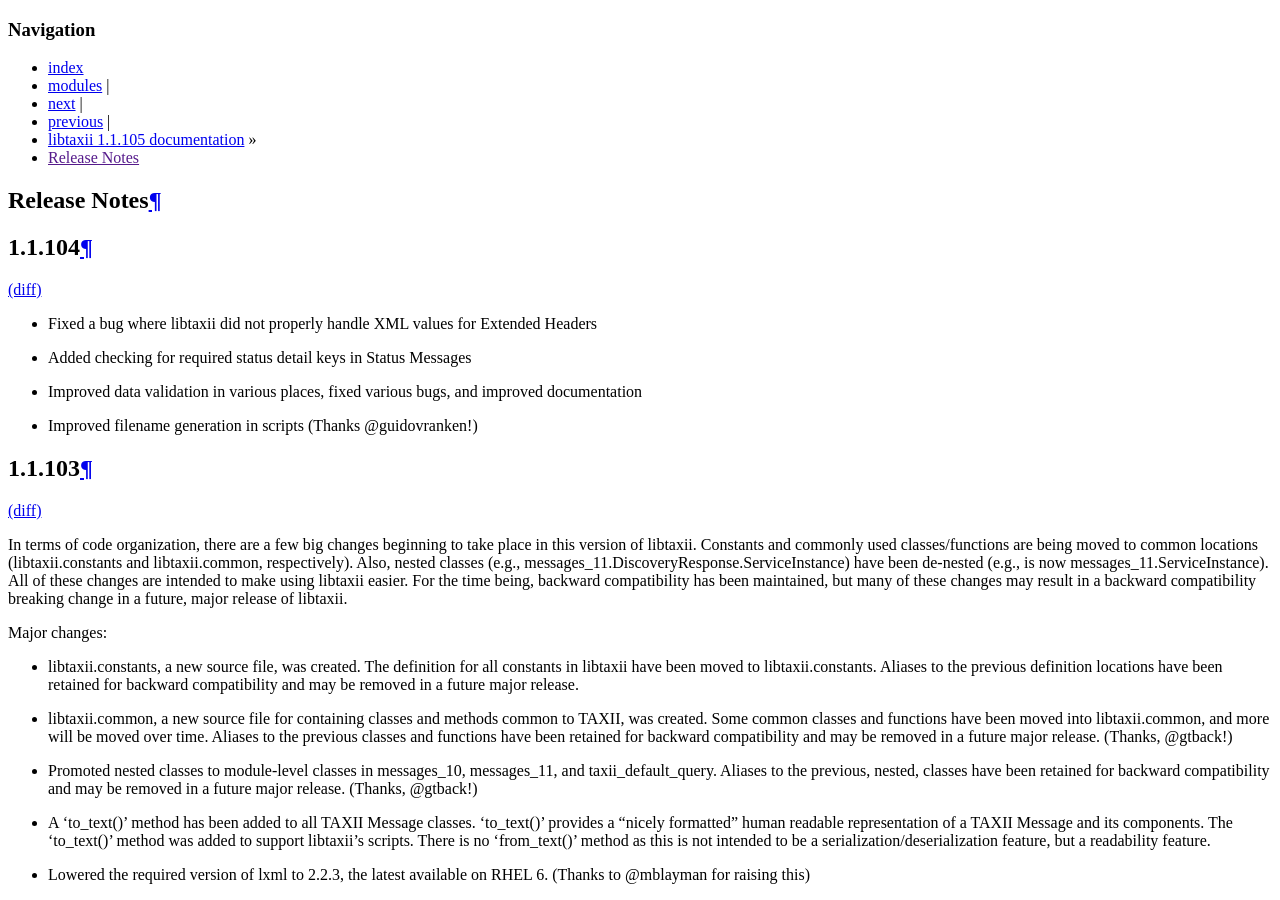
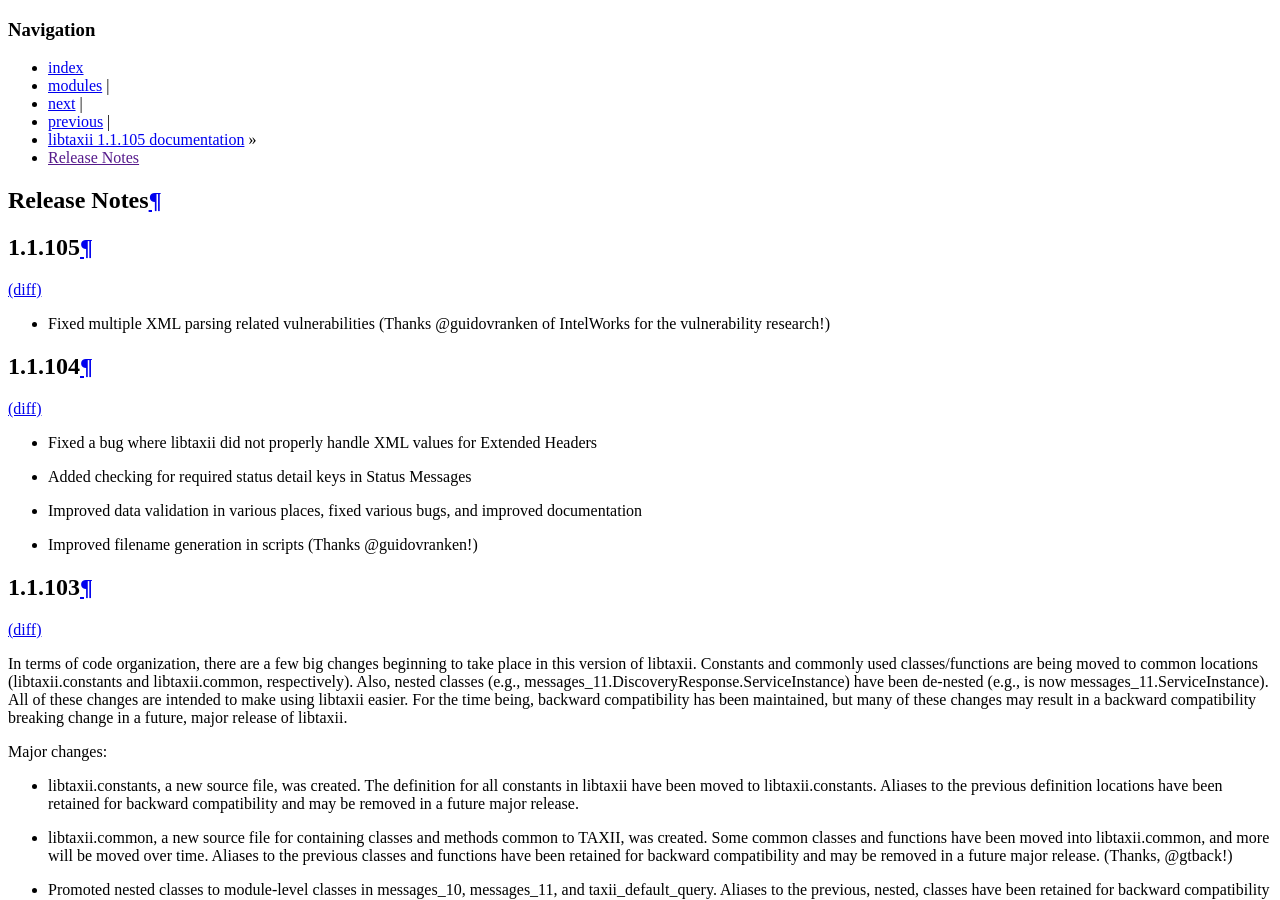
Before and after one commit to TAXIIProject/libtaxii, a Sphinx documentation site: the page built from docs/changes.rst, in a window 1280 px wide and 900 px high. Built offline with Sphinx 7.4.7, drawn with Linux system fonts in a browser that asks for light colours.

Commit message:
Added 1.1.105 release notes

```diff
--- a/docs/changes.rst
+++ b/docs/changes.rst
@@ -1,5 +1,11 @@
 Release Notes
 =============
+
+1.1.105
+-------
+`(diff) <https://github.com/TAXIIProject/libtaxii/compare/1.1.104...1.1.105>`__
+
+- Fixed multiple XML parsing related vulnerabilities (Thanks @guidovranken of IntelWorks for the vulnerability research!)
 
 1.1.104
 -------
```
